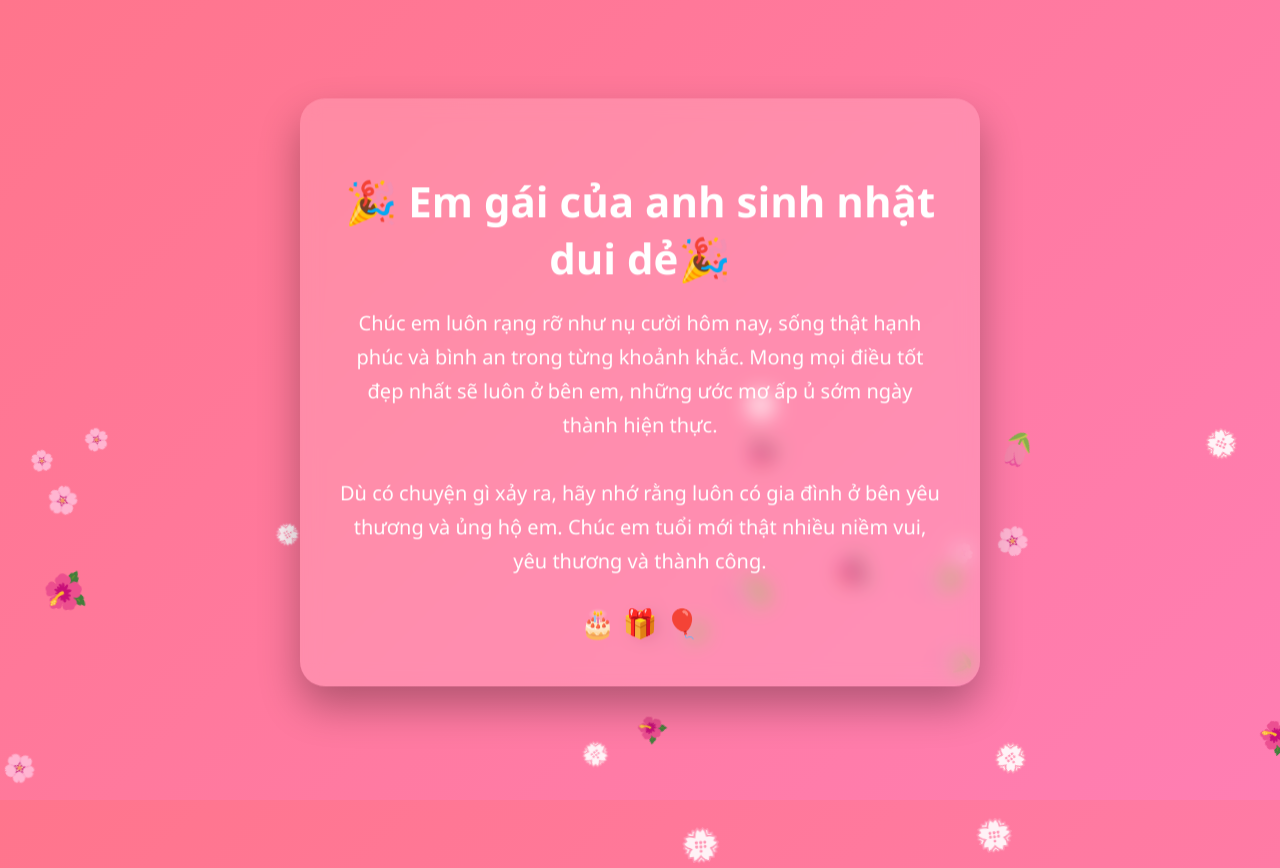
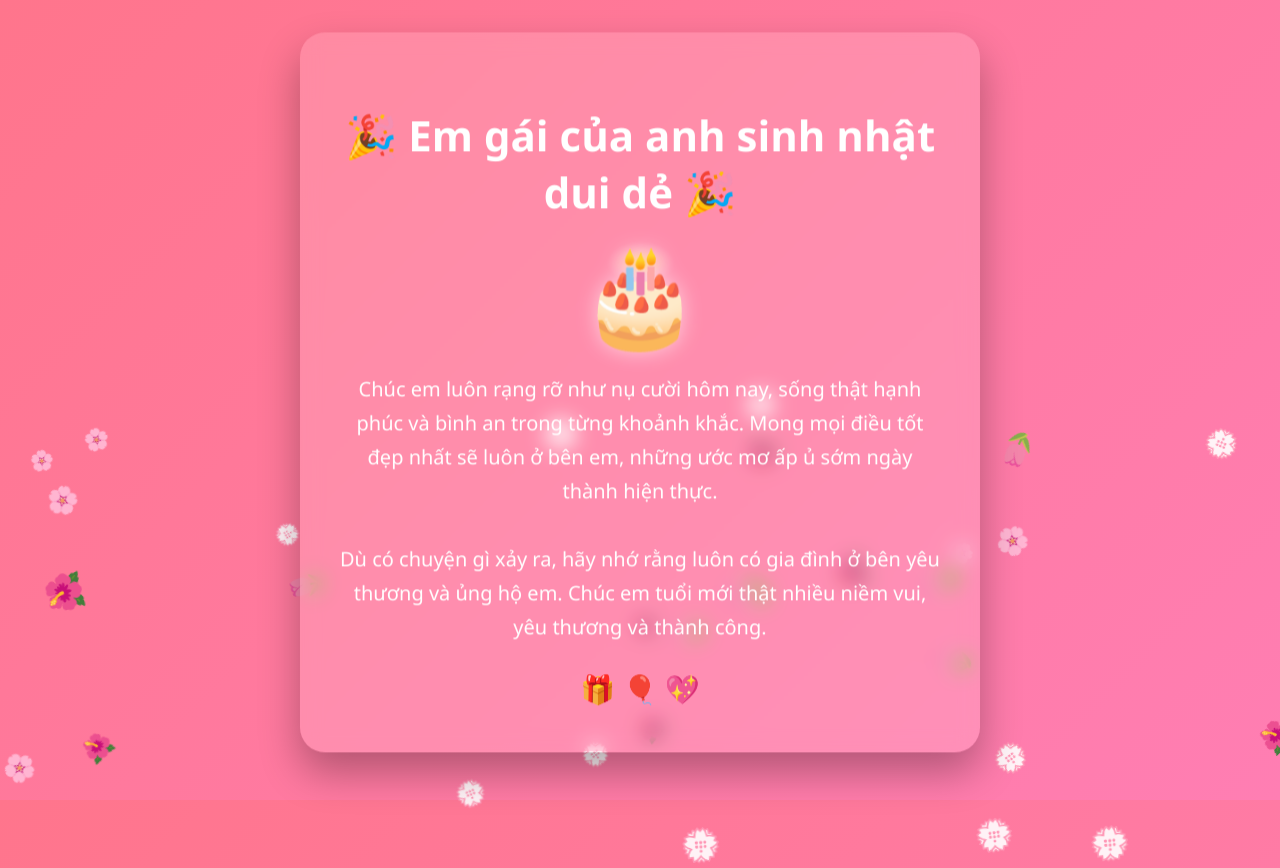
Before and after one commit to linh22082006093-lab/nhuy, a plain HTML site: page index.html in a window 1280 px wide. Shown: the top 868 px of the page. Drawn offline with Linux system fonts and the light colour scheme.

Commit message:
Update index.html

```diff
--- a/index.html
+++ b/index.html
@@ -30,7 +30,21 @@
 
     h1 {
       font-size: 42px;
-      margin-bottom: 20px;
+      margin-bottom: 10px;
+    }
+
+    /* 🎂 Bánh kem */
+    .cake {
+      font-size: 90px;
+      margin: 10px 0 20px;
+      animation: cakeBounce 2s ease-in-out infinite;
+      text-shadow: 0 0 20px rgba(255,255,255,0.6);
+    }
+
+    @keyframes cakeBounce {
+      0% { transform: scale(1); }
+      50% { transform: scale(1.08); }
+      100% { transform: scale(1); }
     }
 
     p {
@@ -72,7 +86,9 @@
 <body>
 
   <div class="card">
-    <h1>🎉 Em gái của anh sinh nhật dui dẻ🎉</h1>
+    <h1>🎉 Em gái của anh sinh nhật dui dẻ 🎉</h1>
+
+    <div class="cake">🎂</div>
 
     <p>
       Chúc em luôn rạng rỡ như nụ cười hôm nay, sống thật hạnh phúc và bình an
@@ -82,12 +98,12 @@
       và ủng hộ em. Chúc em tuổi mới thật nhiều niềm vui, yêu thương và thành công.
     </p>
 
-    <div class="icons">🎂 🎁 🎈</div>
+    <div class="icons">🎁 🎈 💖</div>
   </div>
 
   <script>
     const flowers = ["🌸", "🌺", "🌷", "💮"];
-    const flowerCount = 25;
+    const flowerCount = 30;
 
     for (let i = 0; i < flowerCount; i++) {
       const flower = document.createElement("div");
```
